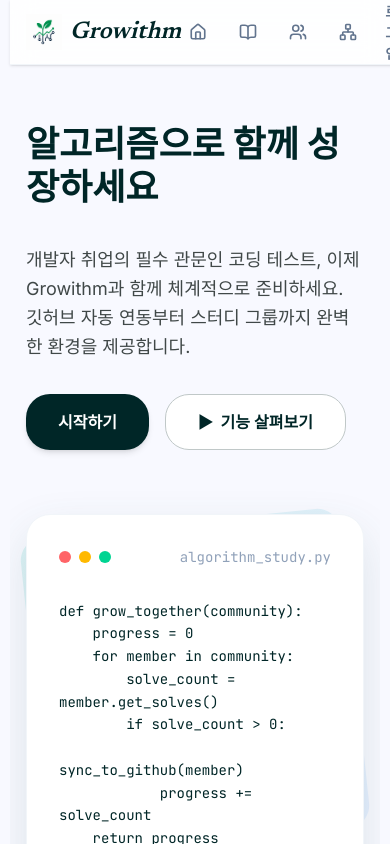
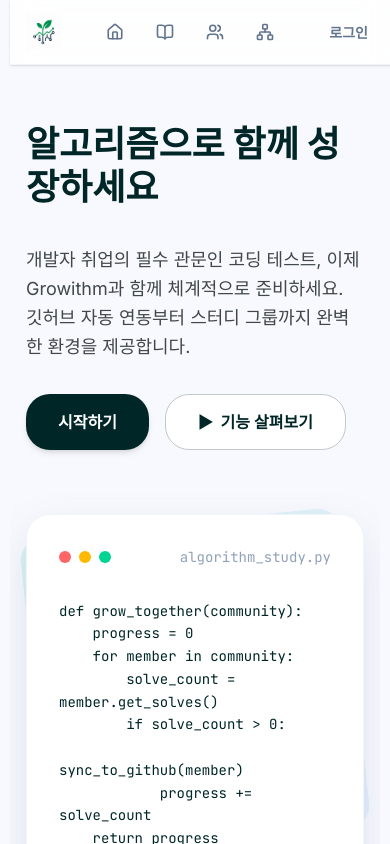
Before and after one commit to xode114kr1/growithm-next, a Next.js app: page / in a window 390 px wide. Shown: the top 844 px of the page. Built offline with nearby package versions, Linux system fonts and the light colour scheme; no server answers.

Commit message:
fix(ui): 모바일 헤더에서 브랜드 텍스트 숨김

```diff
--- a/src/components/layout/header.tsx
+++ b/src/components/layout/header.tsx
@@ -26,7 +26,7 @@
 function Brand() {
   return (
     <Link
-      className="flex items-center gap-2 rounded outline-none focus-visible:ring-2 focus-visible:ring-secondary-container"
+      className="flex items-center rounded outline-none focus-visible:ring-2 focus-visible:ring-secondary-container sm:gap-2"
       href="/"
     >
       <Image
@@ -36,7 +36,7 @@
         height={36}
         className="size-9 object-contain"
       />
-      <span className="font-serif text-2xl font-semibold italic text-primary">
+      <span className="hidden font-serif text-2xl font-semibold italic text-primary sm:inline">
         Growithm
       </span>
     </Link>
```
